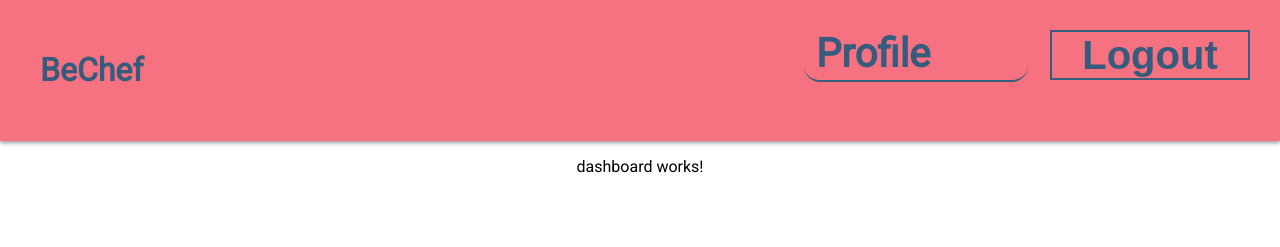
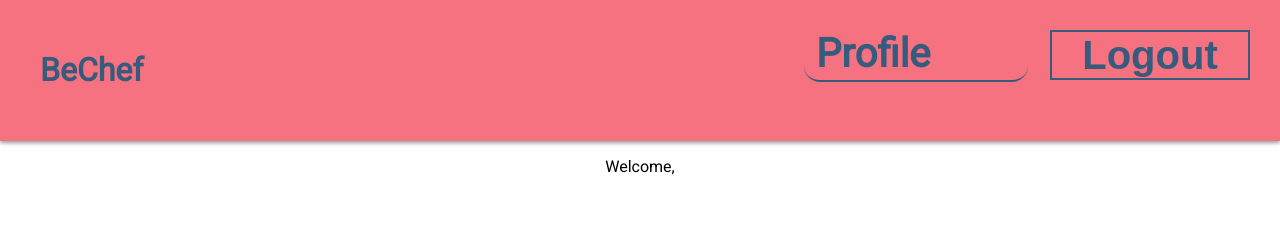
Before and after one commit to td-tan/BeChef, an Angular app: page /dashboard in a window 1280 px wide. Shown: the top 247 px of the page. Built offline with nearby package versions, Linux system fonts and the light colour scheme; no server answers.

Commit message:
feat: implement user api for welcome message

```diff
--- a/src/app/dashboard/dashboard.component.html
+++ b/src/app/dashboard/dashboard.component.html
@@ -1 +1 @@
-<p>dashboard works!</p>
+<p>Welcome, {{username}}</p>
--- a/src/app/dashboard/dashboard.component.ts
+++ b/src/app/dashboard/dashboard.component.ts
@@ -1,4 +1,4 @@
-import { Component } from '@angular/core';
+import { Component, Renderer2 } from '@angular/core';
 import { Router } from '@angular/router';
 import { AuthService } from '../auth.service';
 
@@ -8,15 +8,18 @@ import { AuthService } from '../auth.service';
   styleUrls: ['./dashboard.component.sass']
 })
 export class DashboardComponent {
+    username: String = '';
+
     constructor(private router:Router,
-              private authService:AuthService) {
+        private authService:AuthService,
+        private renderer: Renderer2) {}
 
-  }
     ngOnInit() {
         this.authService.authenticate().subscribe((response: any) => {
             if(response['error']) {
                 this.router.navigateByUrl('/');
             }
+            this.username = response.body.username;
             console.log(response);
         });
     }
```
Also changed, not shown: 1 other file (tests, documents, lock files or other folders). Lines whose indentation alone changed are shown as unchanged.
